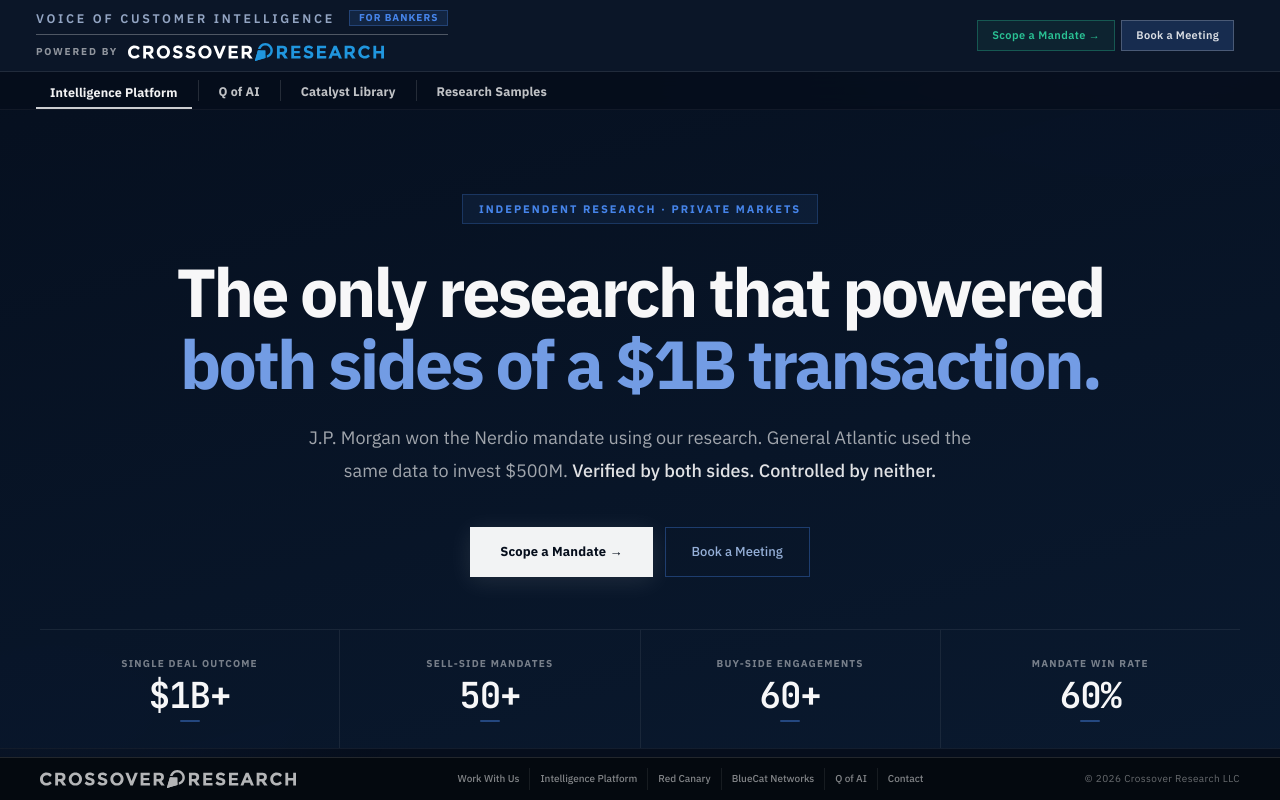
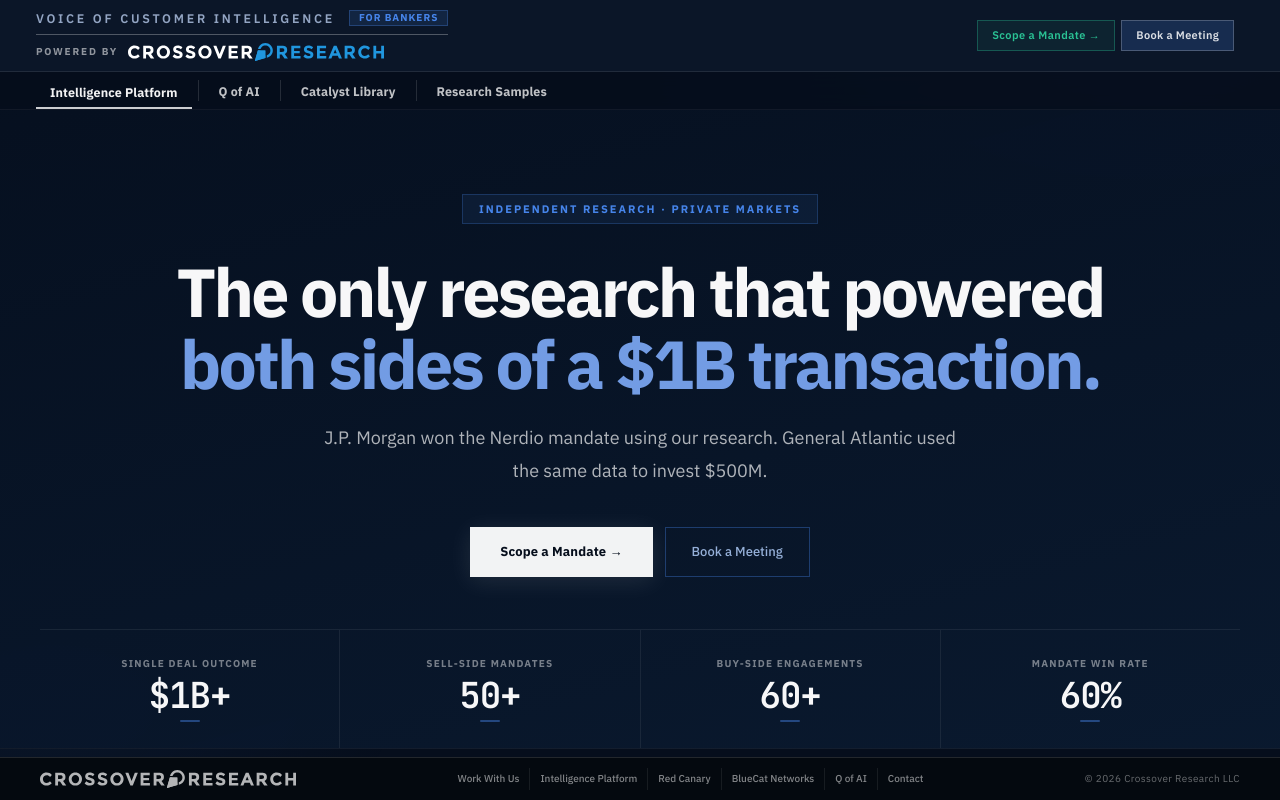
Before and after one commit to Crossover-Research/sell-side-overview-site, a Next.js app: page / in a window 1280 px wide. Shown: the top 800 px of the page. Built offline with nearby package versions, Linux system fonts and the light colour scheme.

Commit message:
copy: strip trailing hero sub-copy sentence

```diff
--- a/components/HeroSection.tsx
+++ b/components/HeroSection.tsx
@@ -19,7 +19,6 @@
     <div className="hero" style={{ textAlign:'center', padding:'88px var(--content-pad) 0' }}>
       <div className="hero-inner" style={{ maxWidth:'var(--content-max)', margin:'0 auto' }}>
 
-        {/* Eyebrow pill */}
         <div style={{
           display:'inline-flex', alignItems:'center', gap:8,
           fontSize:11, fontWeight:700, letterSpacing:'.18em', textTransform:'uppercase',
@@ -30,7 +29,6 @@
           Independent Research · Private Markets
         </div>
 
-        {/* Headline */}
         <h1 style={{
           fontSize:'clamp(38px,5.5vw,68px)', fontWeight:800, lineHeight:1.06,
           letterSpacing:'-.04em', color:'rgba(255,255,255,.97)', marginBottom:22,
@@ -41,19 +39,14 @@
           </span>
         </h1>
 
-        {/* Sub-copy */}
         <p style={{
-          fontSize:'clamp(15px,1.7vw,18px)', color:'rgba(255,255,255,.62)',
-          lineHeight:1.8, maxWidth:680, margin:'0 auto 40px',
+          fontSize:'clamp(15px,1.7vw,18px)', color:'rgba(255,255,255,.68)',
+          lineHeight:1.8, maxWidth:640, margin:'0 auto 40px',
         }}>
           J.P. Morgan won the Nerdio mandate using our research.
-          General Atlantic used the same data to invest $500M.{' '}
-          <span style={{ color:'rgba(255,255,255,.88)', fontWeight:500 }}>
-            Verified by both sides. Controlled by neither.
-          </span>
+          General Atlantic used the same data to invest $500M.
         </p>
 
-        {/* CTAs */}
         <div style={{ display:'flex', gap:12, justifyContent:'center', marginBottom:52, flexWrap:'wrap' }}>
           <a
             href="/intelligence?request=1"
@@ -105,7 +98,6 @@
           </a>
         </div>
 
-        {/* Metrics strip */}
         <div style={{ display:'flex', borderTop:'1px solid rgba(255,255,255,.07)' }}>
           {METRICS.map((m, i) => (
             <div key={i} style={{
```
